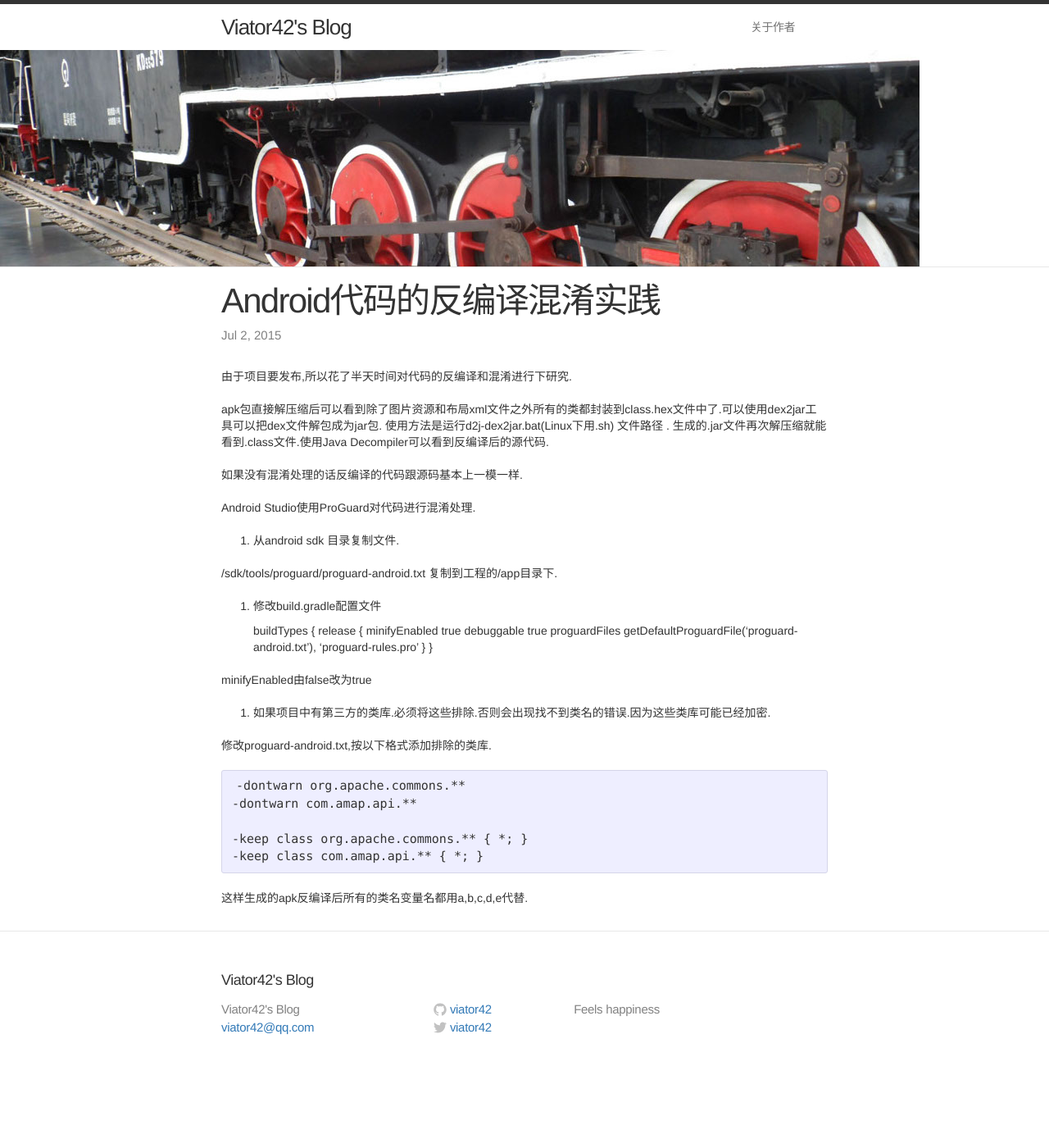
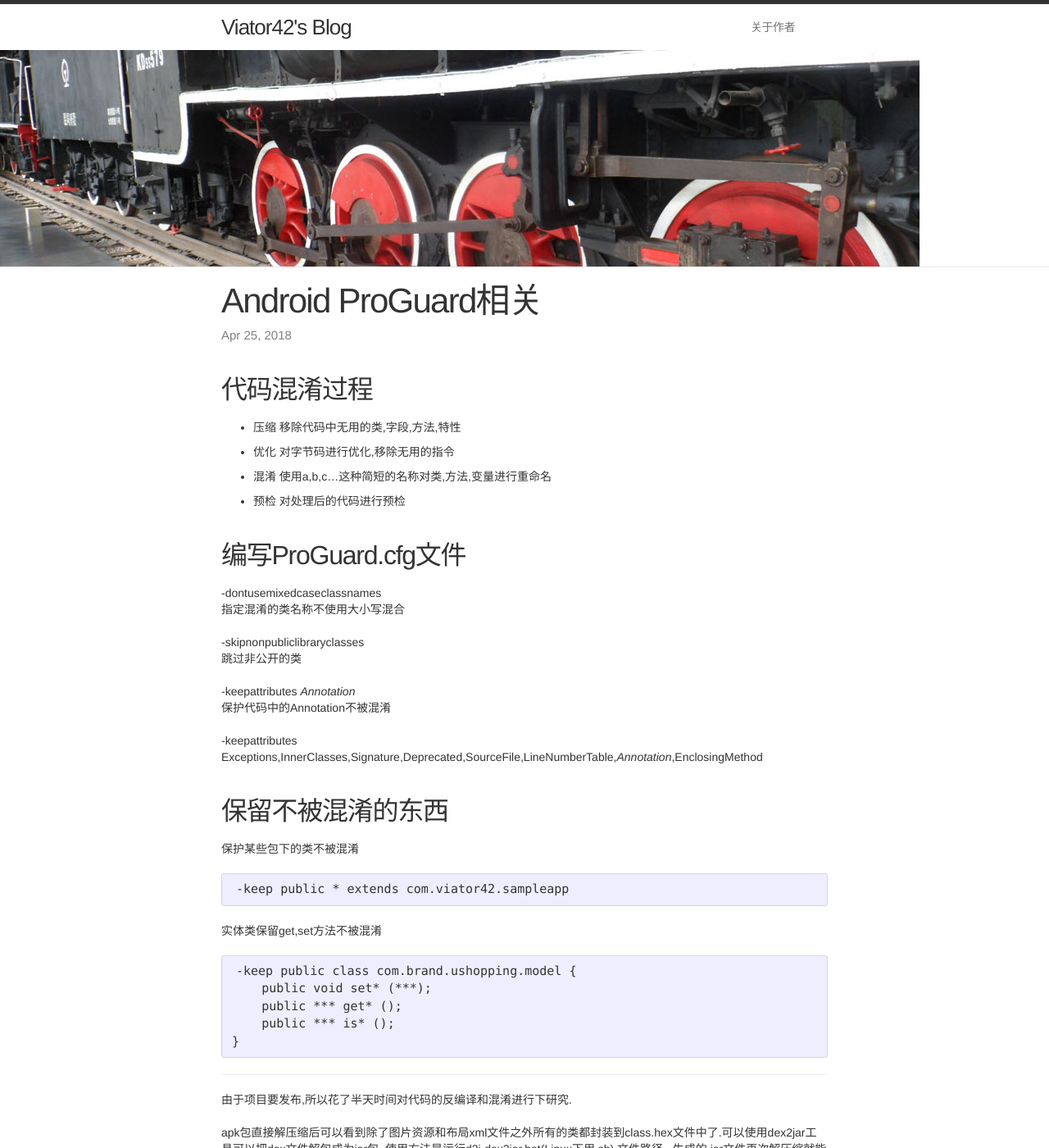
Before and after one commit to viator42/viator42.github.io, a Jekyll site: the page built from _posts/2018-4-25-android-proguard.markdown, in a window 1280 px wide and 1400 px high. Shown: the whole window at 82% size. Built offline with Jekyll 4.4.1, drawn with Linux system fonts in a browser that asks for light colours.

Commit message:
update post

```diff
--- a/_posts/2015-7-2-android-project-encrypt.markdown
+++ b/_posts/2018-4-25-android-proguard.markdown
@@ -1,9 +1,53 @@
 ---
 layout: post
-title:  "Android代码的反编译混淆实践"
-date:   2015-07-02
+title:  "Android ProGuard相关"
+date:   2018-04-25
 categories: Android
 ---
+
+## 代码混淆过程
+
+* 压缩
+移除代码中无用的类,字段,方法,特性
+
+* 优化
+对字节码进行优化,移除无用的指令
+
+* 混淆
+使用a,b,c...这种简短的名称对类,方法,变量进行重命名
+
+* 预检
+对处理后的代码进行预检
+
+## 编写ProGuard.cfg文件
+
+-dontusemixedcaseclassnames
+指定混淆的类名称不使用大小写混合
+
+-skipnonpubliclibraryclasses
+跳过非公开的类
+
+-keepattributes *Annotation*
+保护代码中的Annotation不被混淆
+
+-keepattributes Exceptions,InnerClasses,Signature,Deprecated,SourceFile,LineNumberTable,*Annotation*,EnclosingMethod
+
+## 保留不被混淆的东西
+
+保护某些包下的类不被混淆
+
+    -keep public * extends com.viator42.sampleapp
+
+实体类保留get,set方法不被混淆
+
+    -keep public class com.brand.ushopping.model {
+        public void set* (***);
+        public *** get* ();
+        public *** is* ();
+    }
+
+--------
+
 
 由于项目要发布,所以花了半天时间对代码的反编译和混淆进行下研究.
 
```
